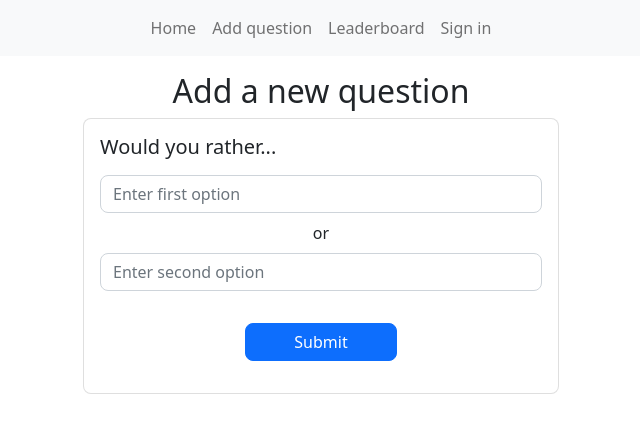
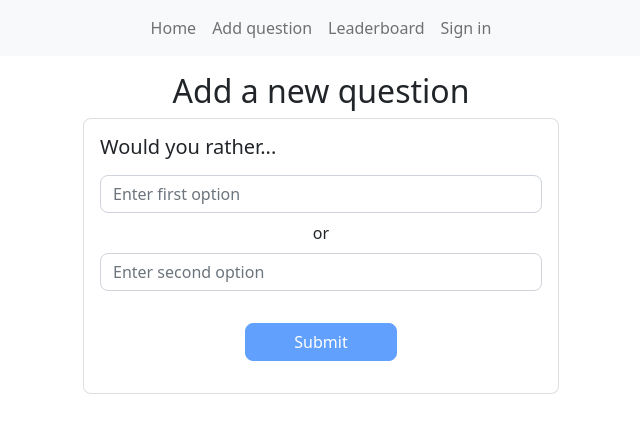
Before and after one commit to elvinasv/rtk-would-you-rather-app, a React (Create React App) app: page /add in a window 1280 px wide. Shown: the top 432 px of the page, without its empty margins (319-959 px from the left). Built offline with nearby package versions, Linux system fonts and the light colour scheme.

Commit message:
feat: Add controlled AddQuestionForm component

```diff
--- a/src/features/question/add-question-form.js
+++ b/src/features/question/add-question-form.js
@@ -1,33 +1,88 @@
-import React from 'react';
+import React, { useState } from 'react';
+
+import { REQUEST_STATUS } from 'utils.js';
+
+const FORCE_SUBMIT_FAIL = false;
 
 export default function AddQuestionForm() {
+  const [firstQuestion, setFirstQuestion] = useState('');
+  const [secondQuestion, setSecondQuestion] = useState('');
+  const [formSubmitStatus, setFormSubmitStatus] = useState(REQUEST_STATUS.idle);
+
+  const canSubmit =
+    [firstQuestion, secondQuestion].every(Boolean) &&
+    formSubmitStatus === REQUEST_STATUS.idle;
+
+  const onFirstQuestionChange = (e) => {
+    setFirstQuestion(e.target.value);
+    setFormSubmitStatus(REQUEST_STATUS.idle);
+  };
+
+  const onSecondQuestionChange = (e) => {
+    setSecondQuestion(e.target.value);
+    setFormSubmitStatus(REQUEST_STATUS.idle);
+  };
+
+  const handleSubmit = (e) => {
+    e.preventDefault();
+
+    if (canSubmit) {
+      try {
+        setFormSubmitStatus(REQUEST_STATUS.loading);
+
+        console.groupCollapsed('AddQuestionForm: handleSubmit');
+        console.log('firstQuestion: ', firstQuestion);
+        console.log('secondQuestion: ', secondQuestion);
+        console.groupEnd();
+
+        if (FORCE_SUBMIT_FAIL) throw new Error('Something wen wrong');
+        else {
+          setFormSubmitStatus(REQUEST_STATUS.idle);
+        }
+      } catch (err) {
+        setFormSubmitStatus(REQUEST_STATUS.failed);
+        console.log(`Failed to submit the data:`, err);
+      }
+    }
+  };
+
   return (
     <div className="container mw-500">
       <h2 className="text-center">Add a new question</h2>
-      <div className="card">
+      <form className="card" onSubmit={handleSubmit}>
         <div className="card-body d-flex flex-column">
           <h5 className="card-title mb-3">Would you rather...</h5>
           <input
             type="text"
             className="form-control mb-2"
-            id="poll-option-one"
+            id="aqf-option-one"
             placeholder="Enter first option"
+            value={firstQuestion}
+            onChange={onFirstQuestionChange}
           />
           <p className="text-center mb-2">or</p>
           <input
             type="text"
             className="form-control mb-3"
-            id="poll-option-two"
+            id="aqf-option-two"
             placeholder="Enter second option"
+            value={secondQuestion}
+            onChange={onSecondQuestionChange}
           />
           <button
-            type="button"
+            type="submit"
             className="btn btn-primary my-3 px-5 align-self-center"
+            disabled={!canSubmit}
           >
             Submit
           </button>
+          {formSubmitStatus === REQUEST_STATUS.failed && (
+            <div className="alert alert-danger py-2 mt-3" role="alert">
+              Sorry, something went wrong. Please try again!
+            </div>
+          )}
         </div>
-      </div>
+      </form>
     </div>
   );
 }
--- /dev/null
+++ b/src/utils.js
@@ -0,0 +1,6 @@
+export const REQUEST_STATUS = {
+  idle: 'idle',
+  loading: 'loading',
+  succeeded: 'succeeded',
+  failed: 'failed',
+};
```
